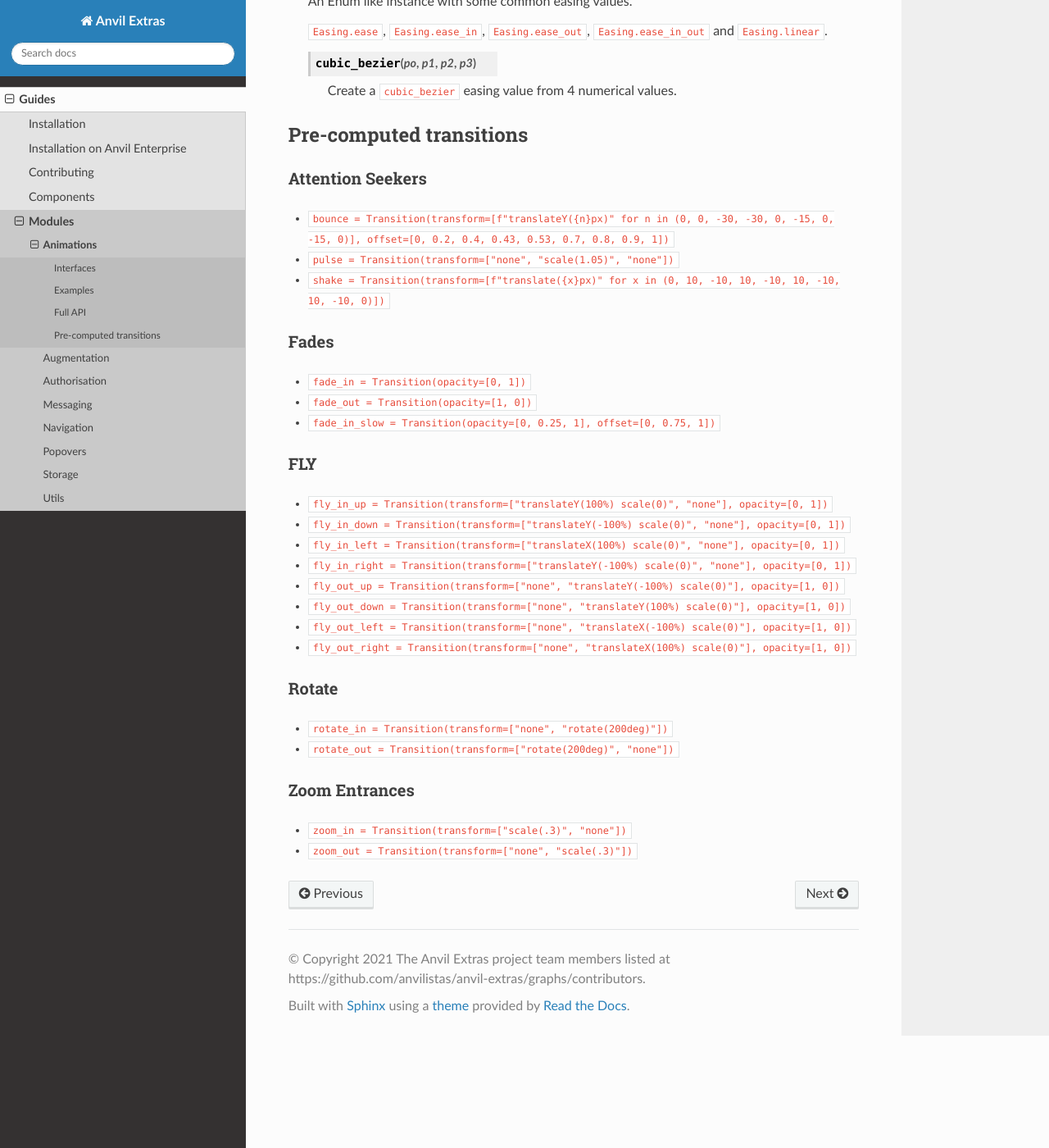
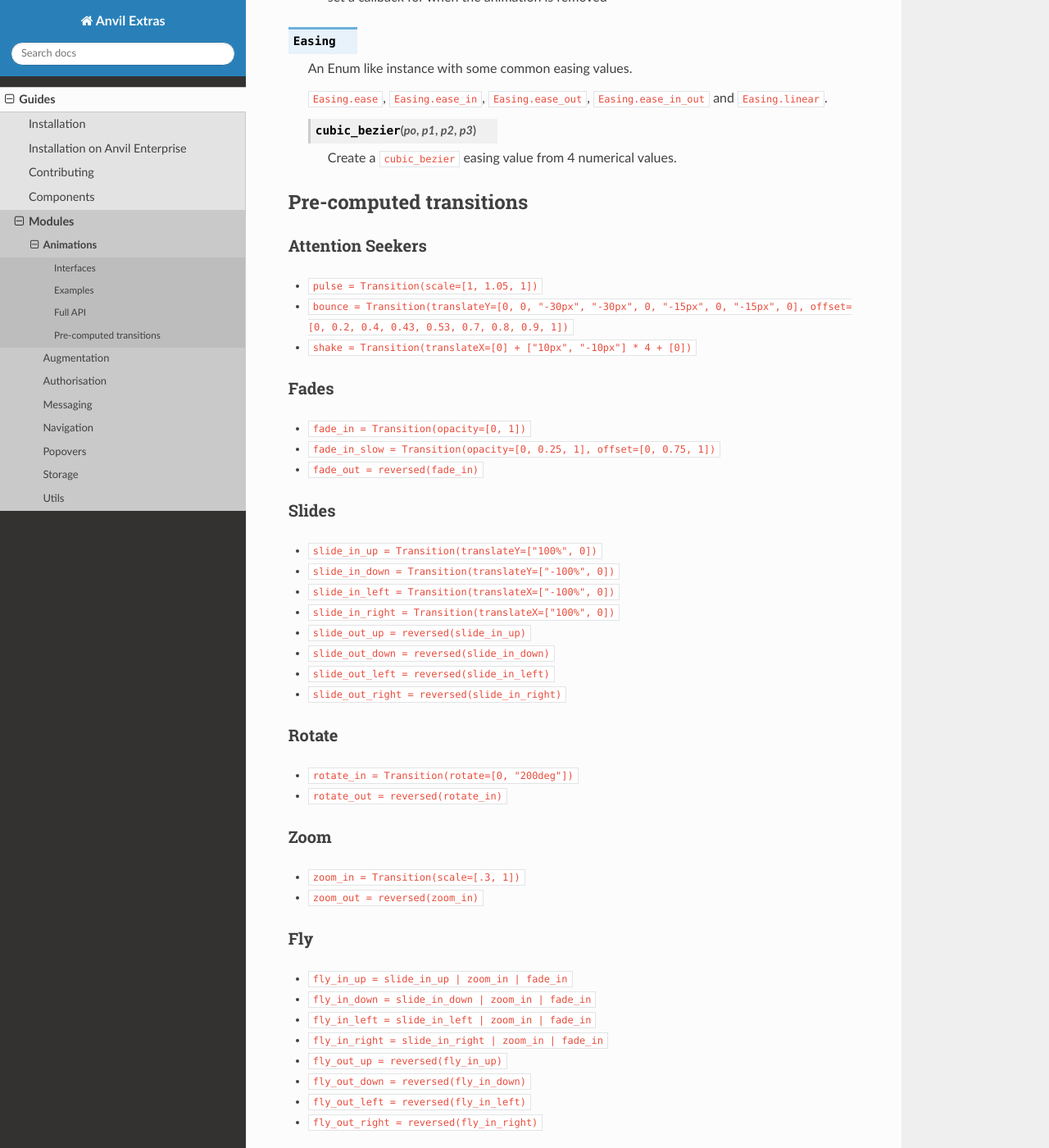
Before and after one commit to anvilistas/anvil-extras, a Sphinx documentation site: the page built from docs/guides/modules/animations.rst, in a window 1280 px wide and 1400 px high, scrolled down 7314 px. Shown: the whole window at 82% size. Built offline with Sphinx 7.4.7 and the Read the Docs theme 2.0.0, drawn with Linux system fonts in a browser that asks for light colours; some of the changed text lies outside the part shown.

Commit message:
Adjust other Transition api across docs and code

```diff
--- a/docs/guides/modules/animations.rst
+++ b/docs/guides/modules/animations.rst
@@ -101,7 +101,7 @@ Animate on visible change
 
     from anvil_extras.animations import Transition, wait_for
 
-    zoom_in = Transition(transform=["scale(.3)", "none"], opacity=[0, 1])
+    zoom = Transition(scale=[.3, 1], opacity=[0, 1])
 
     def visible_change(self, component):
         if is_animating(component):
@@ -265,15 +265,15 @@ Full API
     Where the ``x``, ``y`` are the absolute positions on the page from the top left corner.
 
 
-.. class:: Transition(transform=[from, to], opacity=[from, to])
-            Transition(transform=[from, middle, to], offset=[0, 0.75, 1])
-            Transition(cssProp0=list[str], cssProp1=list[str], cssProp2=list[str], offset=list[int | float])
+.. class:: Transition(cssProp0=list[str], cssProp1=list[str], transformProp0=list[str], offset=list[int | float])
     :noindex:
 
-    Takes css property names as keyword arguments and each value should be a list of transitions for that property
-    ``fly_right = Transition(transform=['none', 'translateX(100%) scale(0)'])``
+    Takes css/transform property names as keyword arguments and each value should be a list of frames for that property.
+    The number of frames must match across all properties.
 
-    Each list item represents css values to be applied across the transition.
+    ``slide_right = Transition(translateX=[0, "100%"])``
+
+    Each list item represents a css values to be applied across the transition.
     Typically the first value is the start of the transition and the last value is the end.
     Lists can be more than 2 values, in which case the transition will be split across the values evenly.
     You can customize the even split by setting an offset which has values from 0, 1
@@ -281,7 +281,7 @@ Full API
     ``fade_in_slow = Transition(opacity=[0, 0.25, 1], offset=[0, 0.75, 1])``
 
     Transition objects can be combined with the ``|`` operator (which behaves like merging dictionaries)
-    ``t = fly_right | fade_out | Transtion.height_out(component)``
+    ``t = reversed(slide_right) | zoom_in | fade_in | Transtion.height_in(component)``
 
     .. classmethod:: height_out(cls, component)
 
@@ -298,6 +298,10 @@ Full API
     .. classmethod:: width_in(cls, component)
 
         Returns a Transition starting from width 0 and ending at the current width of the component.
+
+    .. desribe:: reversed(transition)
+
+        Returns a Transition with all frames reversed for each property.
 
 .. class:: Effect(transiton, **effect_timing_options):
     :noindex:
@@ -397,40 +401,55 @@ Pre-computed transitions
 
 Attention Seekers
 *****************
-* ``bounce = Transition(transform=[f"translateY({n}px)" for n in (0, 0, -30, -30, 0, -15, 0, -15, 0)], offset=[0, 0.2, 0.4, 0.43, 0.53, 0.7, 0.8, 0.9, 1])``
-* ``pulse = Transition(transform=["none", "scale(1.05)", "none"])``
-* ``shake = Transition(transform=[f"translate({x}px)" for x in (0, 10, -10, 10, -10, 10, -10, 10, -10, 0)])``
-
+* ``pulse = Transition(scale=[1, 1.05, 1])``
+* ``bounce = Transition(translateY=[0, 0, "-30px", "-30px", 0, "-15px", 0, "-15px", 0], offset=[0, 0.2, 0.4, 0.43, 0.53, 0.7, 0.8, 0.9, 1])``
+* ``shake = Transition(translateX=[0] + ["10px", "-10px"] * 4 + [0])``
 
 Fades
 *****
+
 * ``fade_in = Transition(opacity=[0, 1])``
-* ``fade_out = Transition(opacity=[1, 0])``
 * ``fade_in_slow = Transition(opacity=[0, 0.25, 1], offset=[0, 0.75, 1])``
+* ``fade_out = reversed(fade_in)``
 
+Slides
+******
 
-FLY
-***
+* ``slide_in_up = Transition(translateY=["100%", 0])``
+* ``slide_in_down = Transition(translateY=["-100%", 0])``
+* ``slide_in_left = Transition(translateX=["-100%", 0])``
+* ``slide_in_right = Transition(translateX=["100%", 0])``
 
-* ``fly_in_up = Transition(transform=["translateY(100%) scale(0)", "none"], opacity=[0, 1])``
-* ``fly_in_down = Transition(transform=["translateY(-100%) scale(0)", "none"], opacity=[0, 1])``
-* ``fly_in_left = Transition(transform=["translateX(100%) scale(0)", "none"], opacity=[0, 1])``
-* ``fly_in_right = Transition(transform=["translateY(-100%) scale(0)", "none"], opacity=[0, 1])``
+* ``slide_out_up = reversed(slide_in_up)``
+* ``slide_out_down = reversed(slide_in_down)``
+* ``slide_out_left = reversed(slide_in_left)``
+* ``slide_out_right = reversed(slide_in_right)``
 
-* ``fly_out_up = Transition(transform=["none", "translateY(-100%) scale(0)"], opacity=[1, 0])``
-* ``fly_out_down = Transition(transform=["none", "translateY(100%) scale(0)"], opacity=[1, 0])``
-* ``fly_out_left = Transition(transform=["none", "translateX(-100%) scale(0)"], opacity=[1, 0])``
-* ``fly_out_right = Transition(transform=["none", "translateX(100%) scale(0)"], opacity=[1, 0])``
 
 Rotate
 ******
 
-* ``rotate_in = Transition(transform=["none", "rotate(200deg)"])``
-* ``rotate_out = Transition(transform=["rotate(200deg)", "none"])``
+
+* ``rotate_in = Transition(rotate=[0, "200deg"])``
+* ``rotate_out = reversed(rotate_in)``
 
 
-Zoom Entrances
-**************
+Zoom
+****
 
-* ``zoom_in = Transition(transform=["scale(.3)", "none"])``
-* ``zoom_out = Transition(transform=["none", "scale(.3)"])``
+* ``zoom_in = Transition(scale=[.3, 1])``
+* ``zoom_out = reversed(zoom_in)``
+
+
+Fly
+***
+
+* ``fly_in_up = slide_in_up | zoom_in | fade_in``
+* ``fly_in_down = slide_in_down | zoom_in | fade_in``
+* ``fly_in_left = slide_in_left | zoom_in | fade_in``
+* ``fly_in_right = slide_in_right | zoom_in | fade_in``
+
+* ``fly_out_up = reversed(fly_in_up)``
+* ``fly_out_down = reversed(fly_in_down)``
+* ``fly_out_left = reversed(fly_in_left)``
+* ``fly_out_right = reversed(fly_in_right)``
```
Also changed, not shown: other parts of docs/guides/modules/animations.rst (+1 -1 lines), 1 other file.
